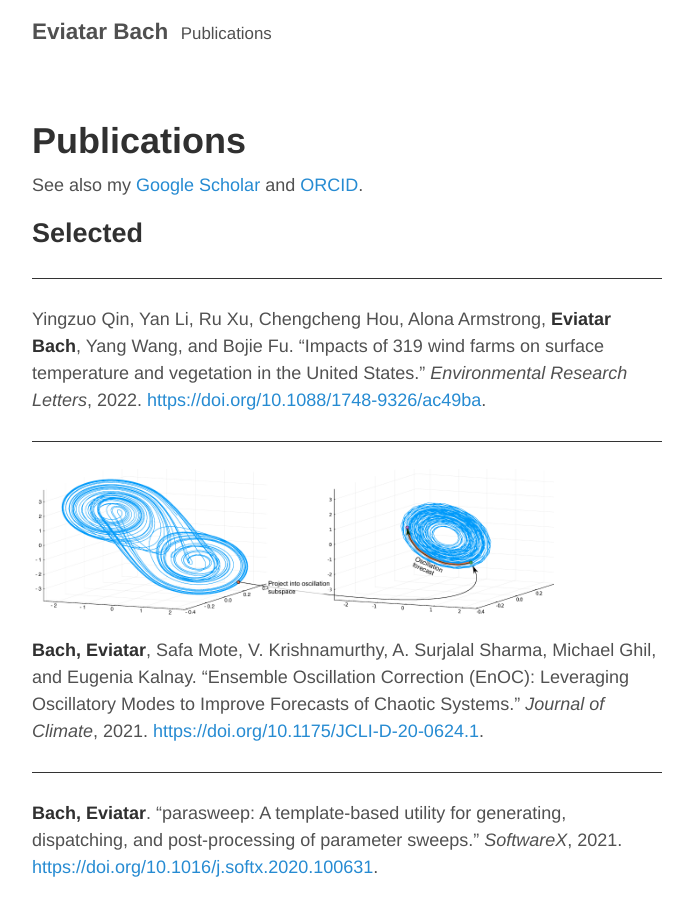
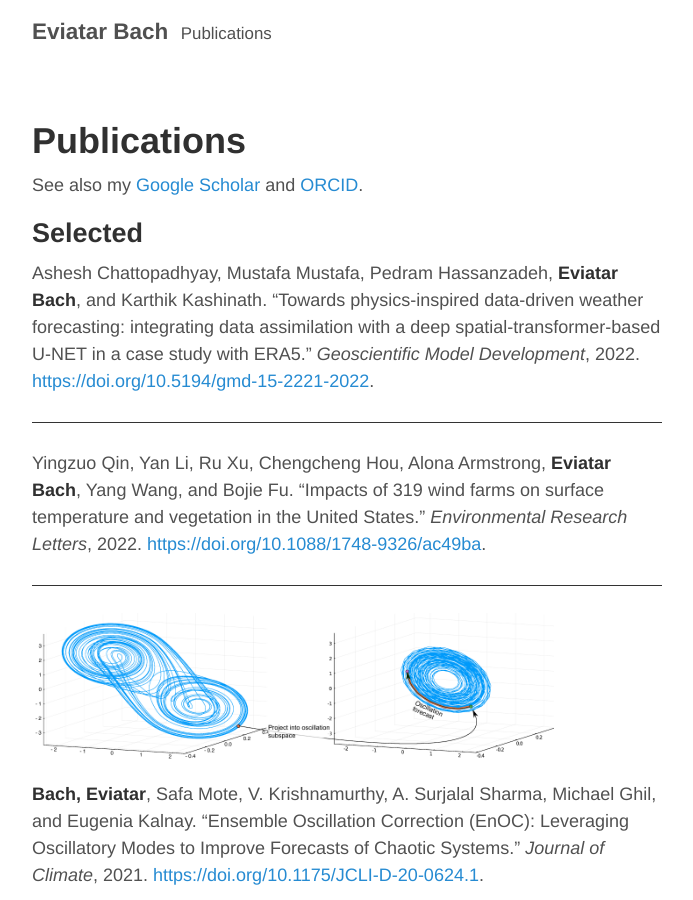
Before and after one commit to eviatarbach/website_old, a Jekyll site: the page built from publications.md, in a window 1280 px wide and 900 px high. Shown: the whole window, without its empty margins (293-986 px from the left). Built offline with Jekyll 4.4.1, drawn with Linux system fonts in a browser that asks for light colours; comment, search, counter and statistics services are not loaded.

Commit message:
Update publications.md

```diff
--- a/publications.md
+++ b/publications.md
@@ -7,6 +7,9 @@ title: Publications
 See also my [Google Scholar](https://scholar.google.com/citations?user=qeCEIpwAAAAJ) and [ORCID](https://orcid.org/0000-0002-9725-0203).
 
 ## Selected
+
+Ashesh Chattopadhyay, Mustafa Mustafa, Pedram Hassanzadeh, **Eviatar Bach**, and Karthik Kashinath. “Towards physics-inspired data-driven weather forecasting: integrating data assimilation with a deep spatial-transformer-based U-NET in a case study with ERA5.” *Geoscientific Model Development*, 2022. [https://doi.org/10.5194/gmd-15-2221-2022](https://doi.org/10.5194/gmd-15-2221-2022).
+
 <hr style="height:1px;border:none;color:#333;background-color:#333;" />
 Yingzuo Qin, Yan Li, Ru Xu, Chengcheng Hou, Alona Armstrong, **Eviatar Bach**, Yang Wang, and Bojie Fu. “Impacts of 319 wind farms on surface temperature and vegetation in the United States.” *Environmental Research Letters*, 2022. [https://doi.org/10.1088/1748-9326/ac49ba](https://doi.org/10.1088/1748-9326/ac49ba).
 
```
